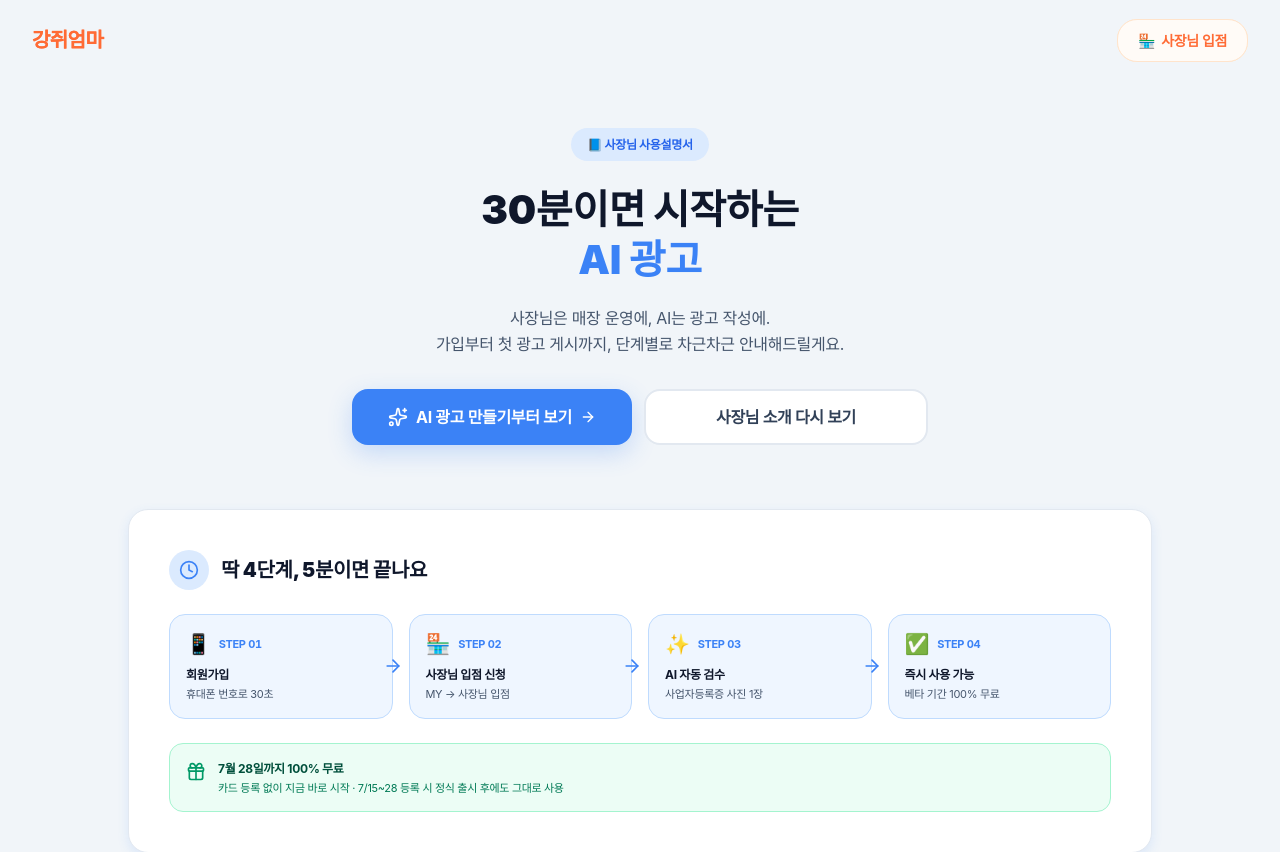
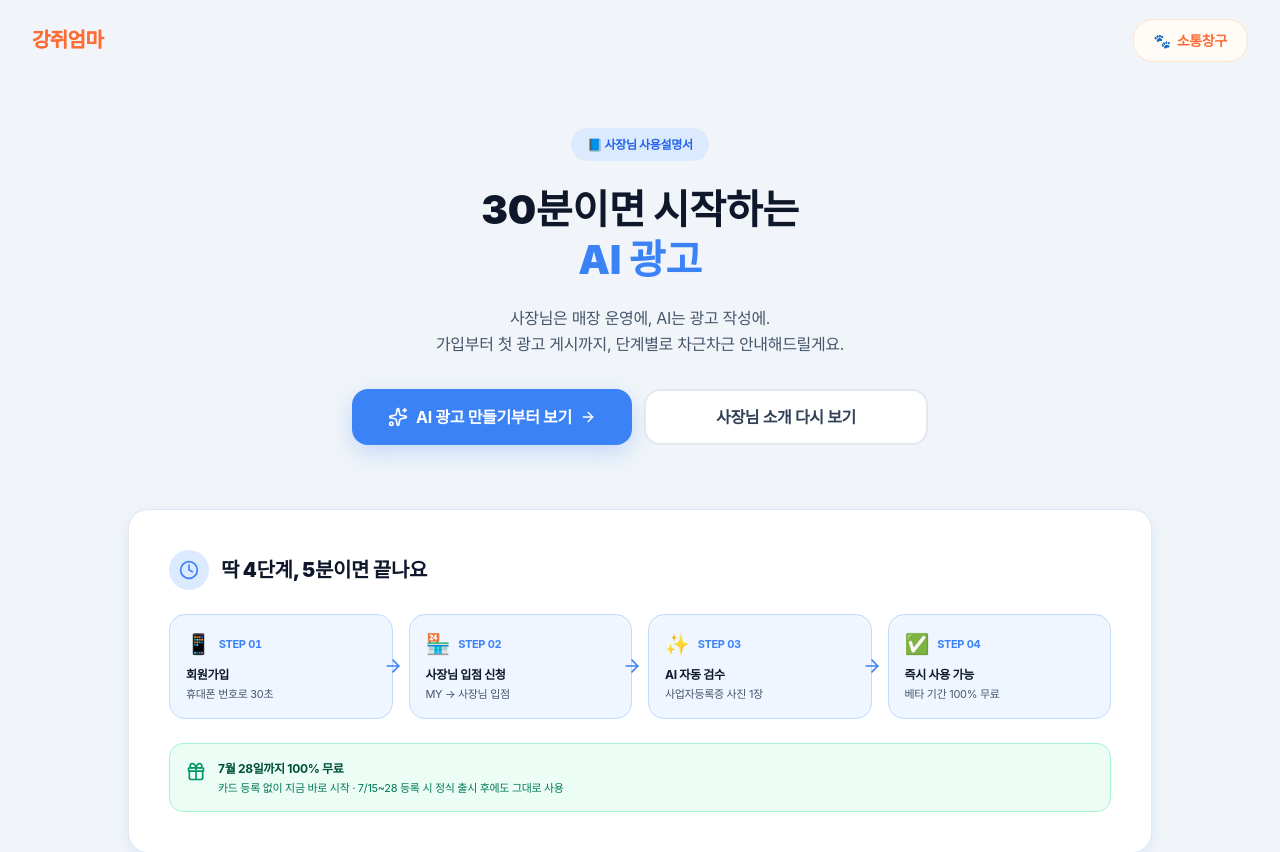
Before and after one commit to gangjiumma/gangjiumma-marketing, a Next.js app: page /biz-manual in a window 1280 px wide. Shown: the top 852 px of the page. Built offline with nearby package versions, Linux system fonts and the light colour scheme; a web font is replaced by a local one.

Commit message:
feat: 상단 메뉴 소통창구 추가, 사장님 입점 임시 숨김

```diff
--- a/src/components/Footer.tsx
+++ b/src/components/Footer.tsx
@@ -18,7 +18,7 @@ export default function Footer() {
             <div>사업자등록번호 284-88-02356</div>
             <div>통신판매업신고번호 제2026-인천연수구-1470호</div>
             <div>인천광역시 연수구 테크노파크로 111번길 5, 801-16호</div>
-            <div>유선번호 010-8547-5248</div>
+            <div>유선번호 010-2358-5248</div>
             <a
               href="mailto:cs@gangjiumma.kr"
               className="hover:text-white transition-colors mt-1"
--- a/src/components/Header.tsx
+++ b/src/components/Header.tsx
@@ -24,13 +24,26 @@ export default function Header() {
         <Link href="/" className="text-xl md:text-2xl font-black text-brand tracking-tighter">
           강쥐엄마
         </Link>
+
+        {/* 소통창구 (/voice) — 펫페어 소통 약속 페이지 */}
         <Link
-          href="/business"
+          href="/voice"
           className="inline-flex items-center gap-1.5 px-4 md:px-5 py-2 md:py-2.5 rounded-3xl border border-brand-tint200 bg-brand-tint50 text-brand text-sm md:text-base font-bold hover:bg-brand-tint100 hover:border-brand transition-all duration-200"
         >
-          <span>🏪</span>
-          <span>사장님 입점</span>
+          <span>🐾</span>
+          <span>소통창구</span>
         </Link>
+
+        {/* 사장님 입점 — 사장님 페이지 정비 중 임시 숨김 (복구: 아래 false && 제거) */}
+        {false && (
+          <Link
+            href="/business"
+            className="inline-flex items-center gap-1.5 px-4 md:px-5 py-2 md:py-2.5 rounded-3xl border border-brand-tint200 bg-brand-tint50 text-brand text-sm md:text-base font-bold hover:bg-brand-tint100 hover:border-brand transition-all duration-200"
+          >
+            <span>🏪</span>
+            <span>사장님 입점</span>
+          </Link>
+        )}
       </div>
     </header>
   );
```
